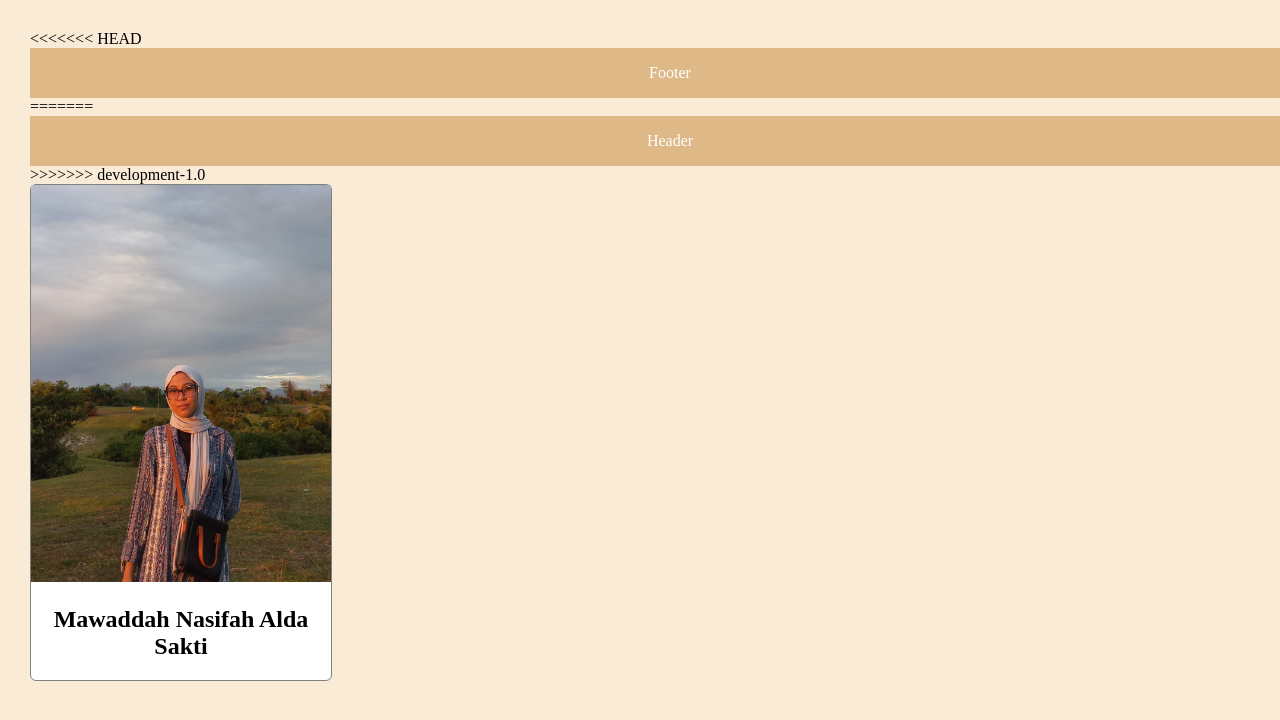
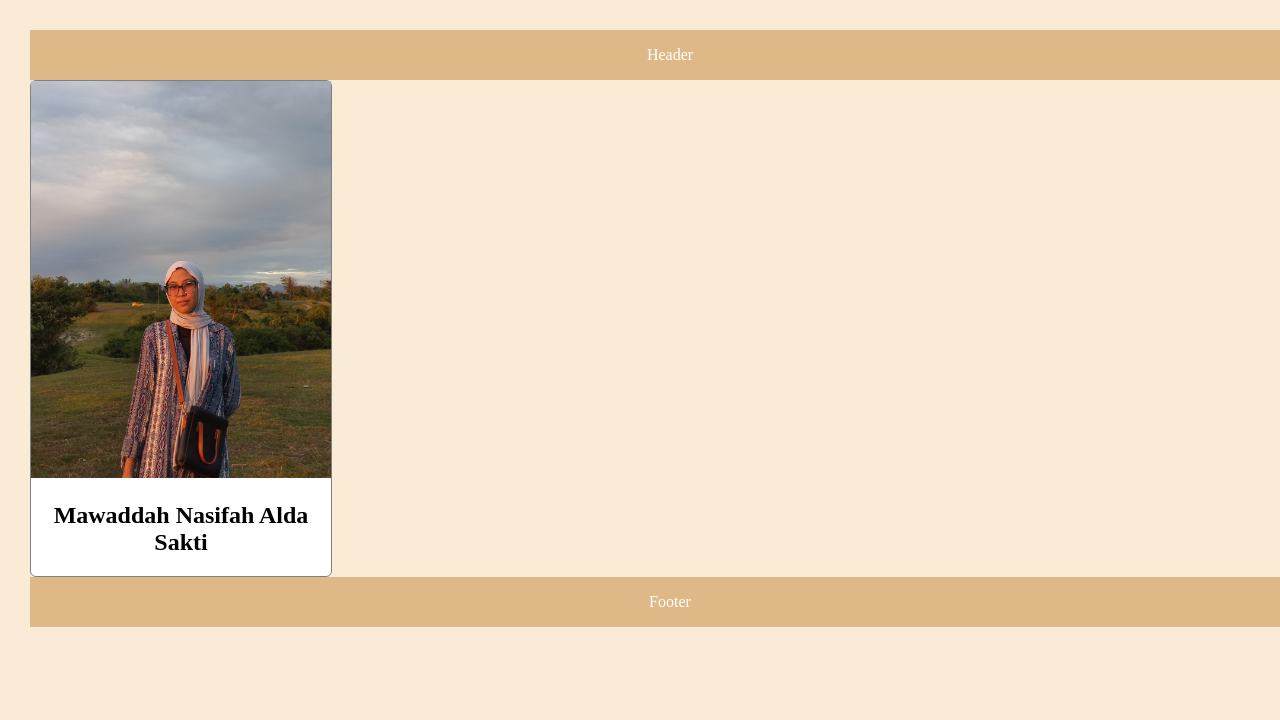
Before and after one commit to mwddahnsfah/tugas3kakas_wadda, a plain HTML site: page index.html in a window 1280 px wide. Shown: the top 720 px of the page. Drawn offline with Linux system fonts and the light colour scheme.

Commit message:
added index.html

```diff
--- a/index.html
+++ b/index.html
@@ -4,14 +4,11 @@
         <link rel="stylesheet" href="style.css">
     </head>
     <body>
-<<<<<<< HEAD
-        <div id="footer">Footer</div>
-=======
         <div id="header">Header</div>
->>>>>>> development-1.0
         <div id="profile-container">
             <img id="profile-image" src="fotowadda.jpg" alt="profile image" />
             <h2 id="profile-name">Mawaddah Nasifah Alda Sakti</h2>
         </div>
+        <div id="footer">Footer</div>
     </body>
 </html>
```
